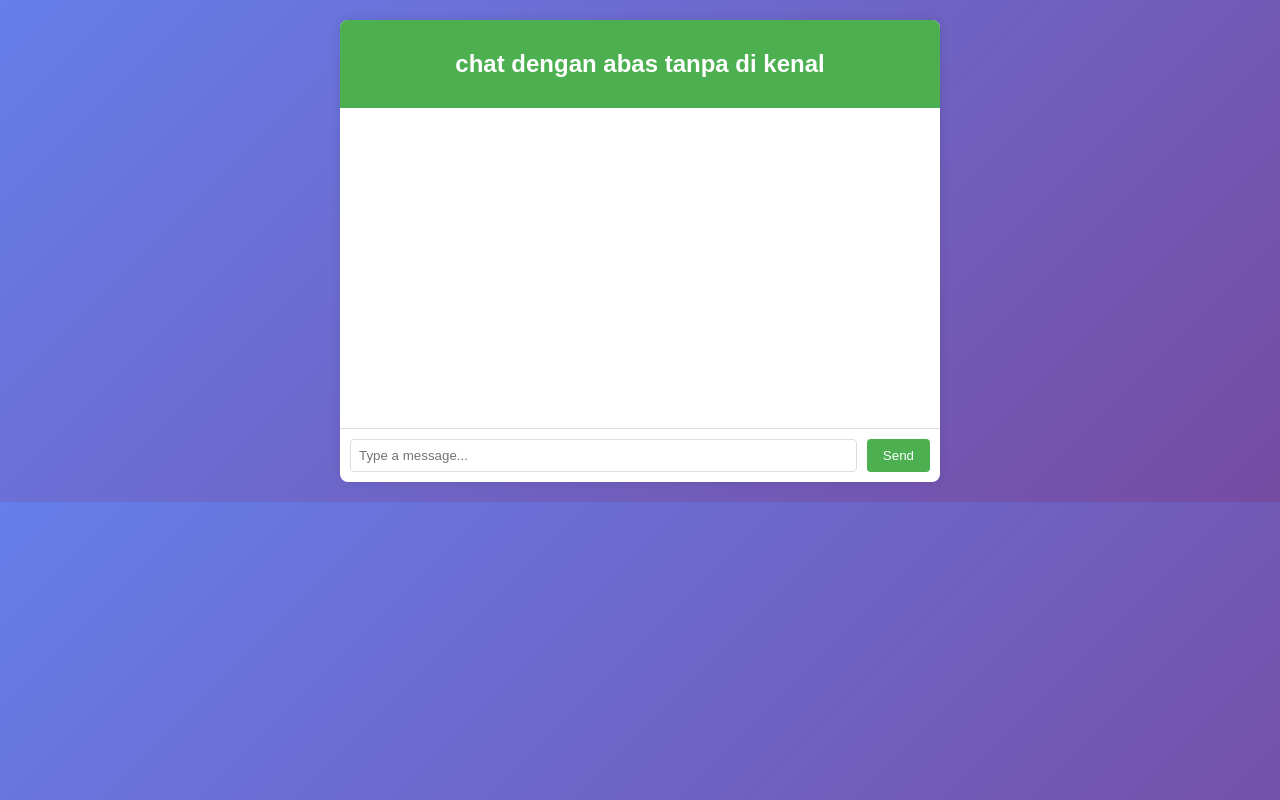
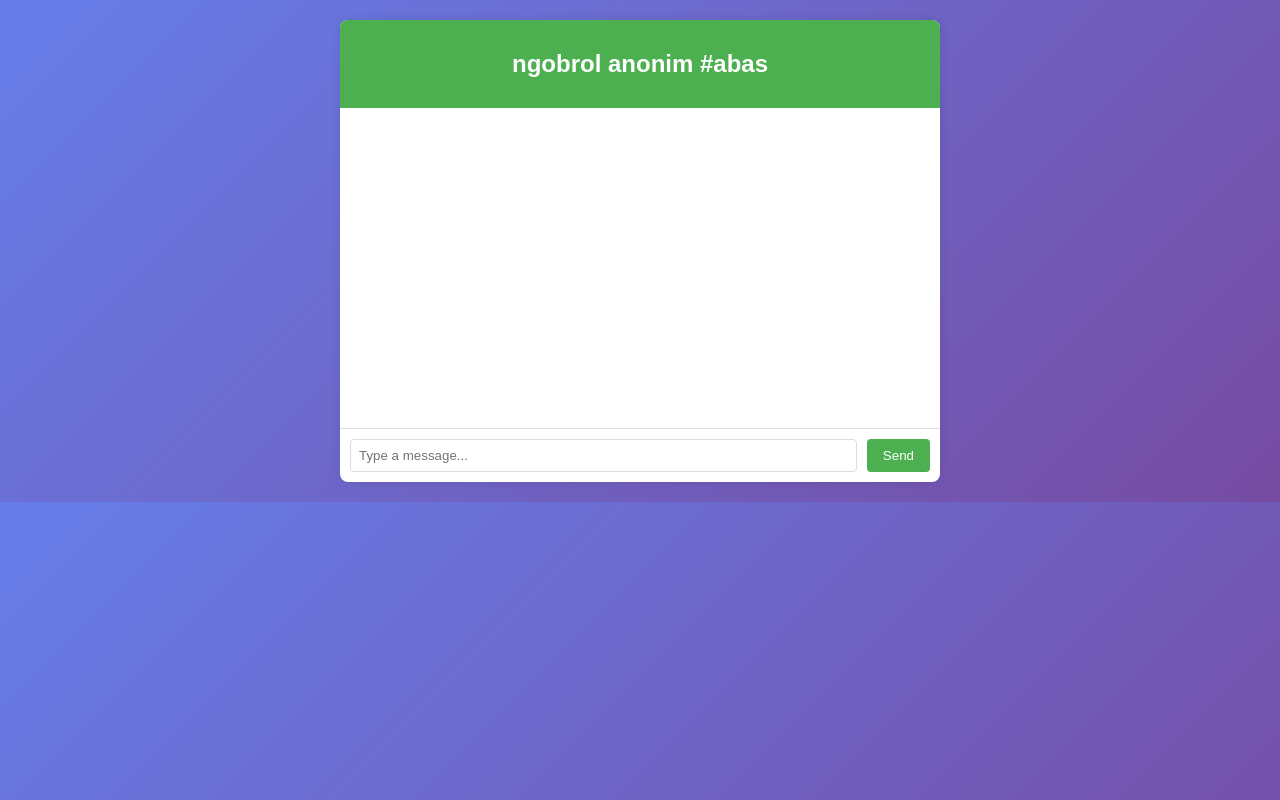
Before and after one commit to Mod-vvp/chattingtapapun, a plain HTML site: page index.html in a window 1280 px wide. Drawn offline with Linux system fonts and the light colour scheme; no server answers.

Commit message:
Update index.html

```diff
--- a/index.html
+++ b/index.html
@@ -72,7 +72,7 @@
 <body>
     <div class="chat-container">
         <div class="chat-header">
-            <h2>chat dengan abas tanpa di kenal</h2>
+            <h2>ngobrol anonim #abas</h2>
         </div>
         <div class="chat-messages" id="chat-messages"></div>
         <div class="chat-input">
```
